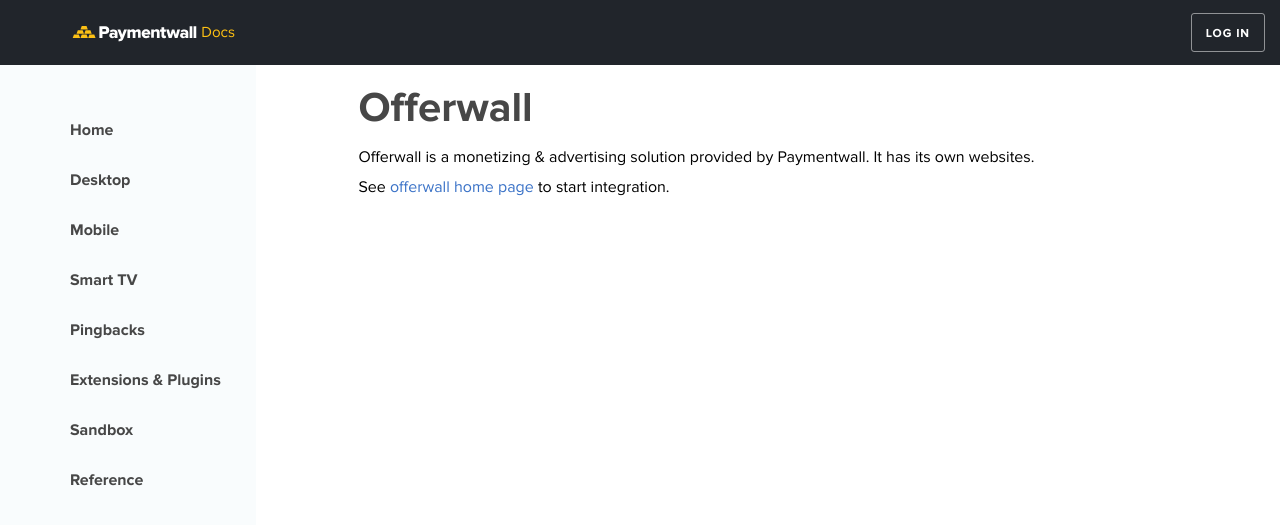
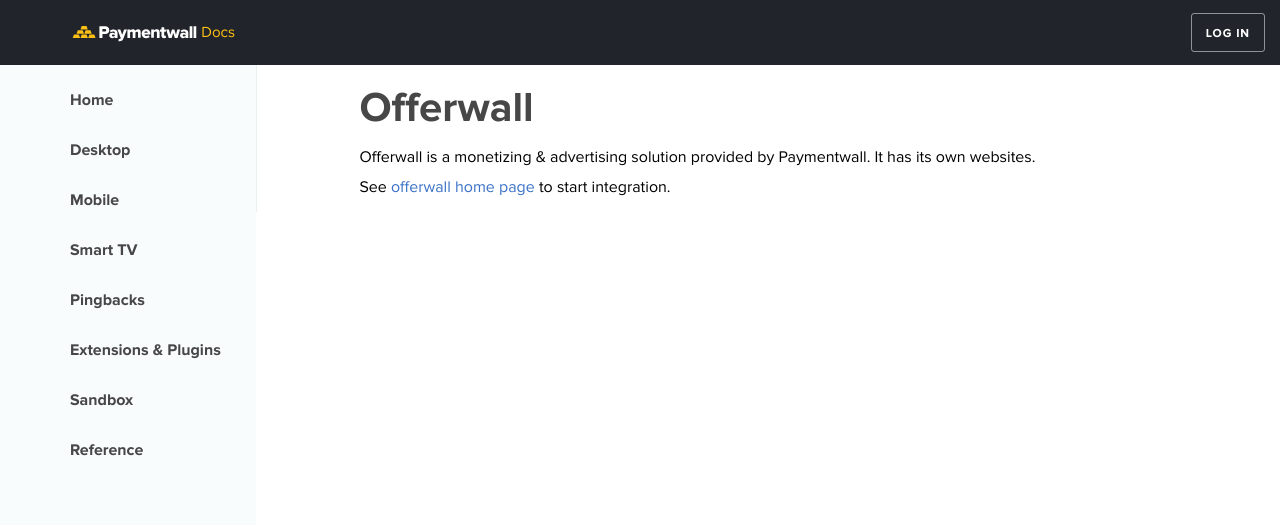
Before and after one commit to rmalgazeiro/paymentwall.github.io, a Jekyll site: the page built from docs/desktop-offerwall.md, in a window 1280 px wide. Shown: the top 525 px of the page. Built offline with Jekyll 4.4.1, drawn with Linux system fonts in a browser that asks for light colours; some web fonts are replaced.

Commit message:
Border & product title adjustments

```diff
--- a/css/pwdoc.css
+++ b/css/pwdoc.css
@@ -795,7 +795,7 @@
 #nav-smarttv-sdk{
     font-weight: bold;
     font-size: 14px;
-    color: #7a8387;
+    color: #979b9d;
 }
 
 #nav-desktop-brick-set-product {
@@ -842,10 +842,6 @@
     display: block;
 }
 
-#Home {
-    margin-top: 30px;
-}
-
 .maincontent{
     position: absolute;
     width: 80%;
@@ -859,6 +855,8 @@
     position: relative;
     overflow-x: hidden;
     overflow-y: hidden;
+    border-left: 0.5px solid;
+    border-color: #ebf1f3;
 }
 
 .doc-content ul {
```
